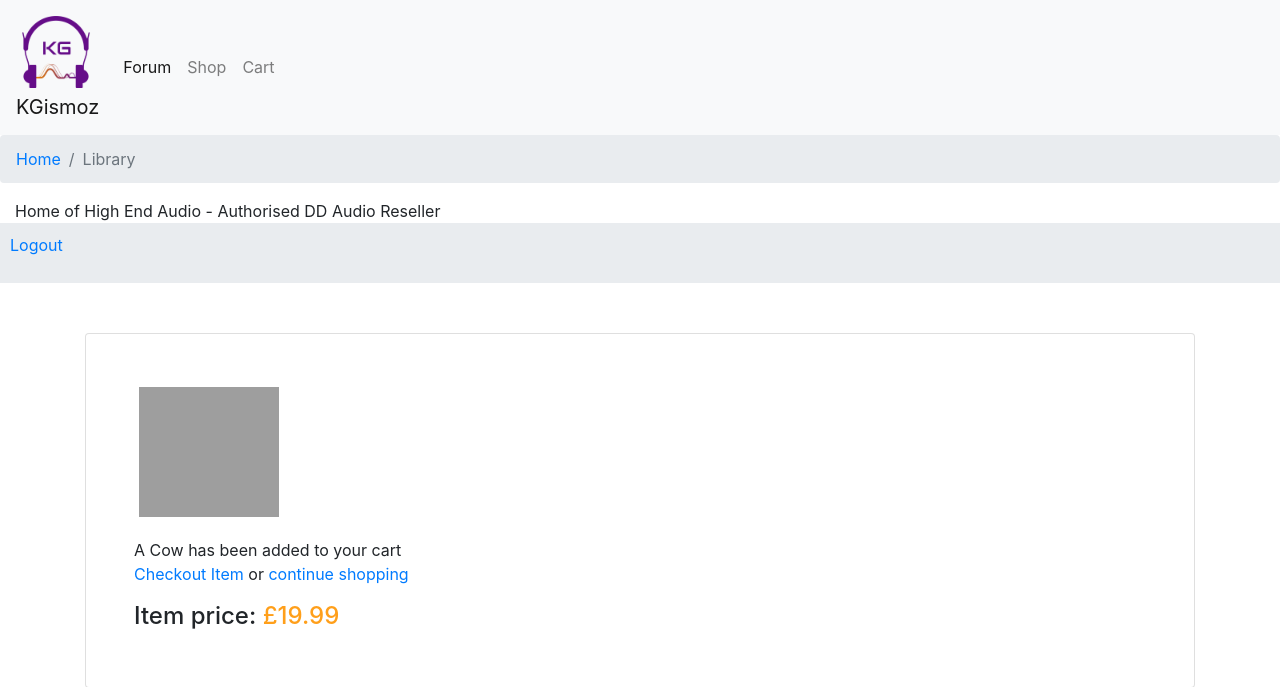
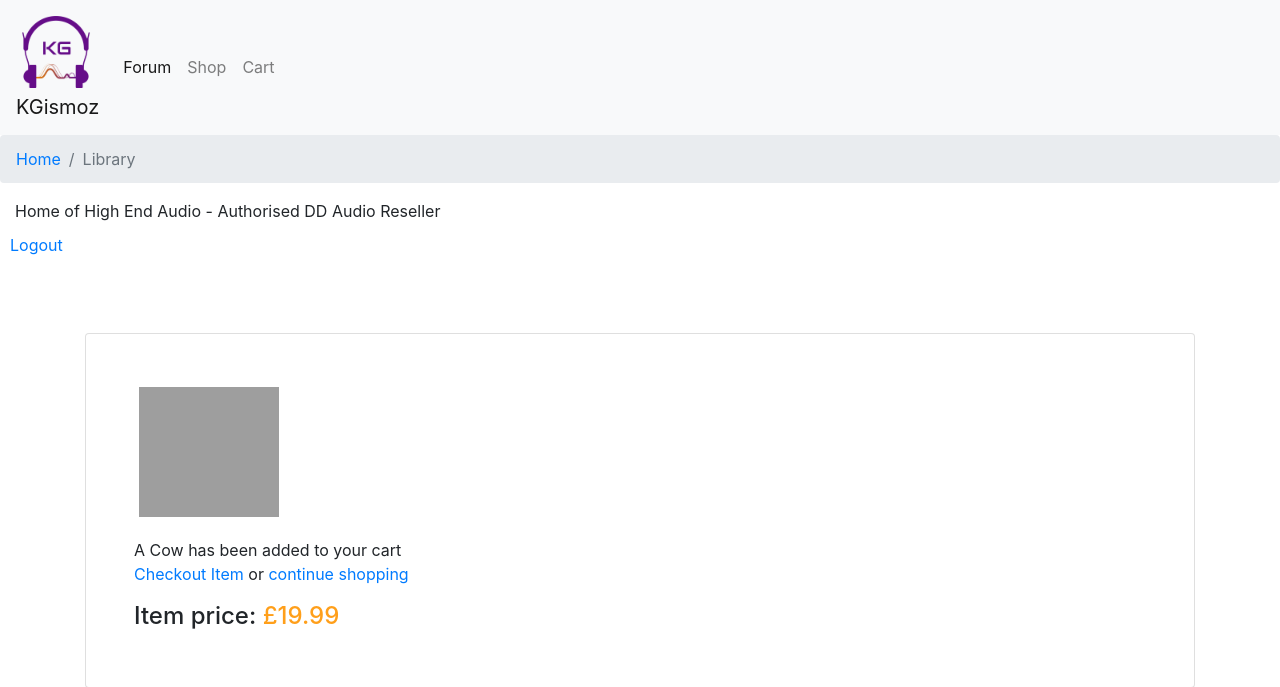
Before and after one commit to kerontt/Assignment3, a PHP site: page /added.php?id=1 in a window 1280 px wide. Shown: the part 109-796 px from the top of the page. Run offline with PHP 8.4, Linux system fonts and the light colour scheme; the visitor is signed in with stand-in values (Sample User, id 1); data comes from the database, SQL or seed files in the repository; some libraries are stand-ins or nearby versions; grey boxes are pictures that could not be loaded.

Commit message:
.secnav  style changed to white for a better appearance.

```diff
--- a/includes/style.css
+++ b/includes/style.css
@@ -70,7 +70,7 @@ margin: 20px;
 
 				.secnav {
 	overflow: hidden;
-  background-color: #e9ecef;
+  background-color: #ffffff;
   text-color: white;
    text-align: left;
    margin:0px;
```
